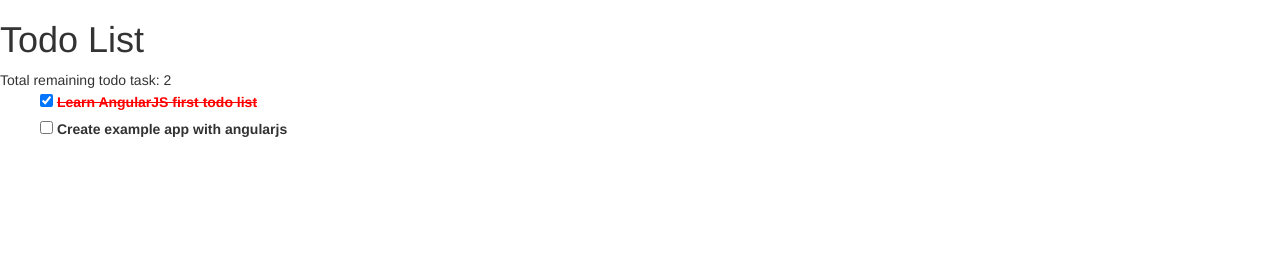
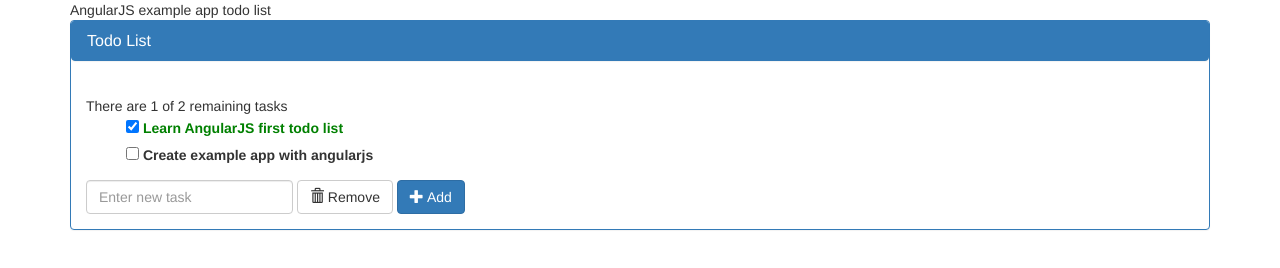
Before and after one commit to sochychoeun/angular-example, a plain HTML site: page public_html/get-start-todolist/todo-list.html in a window 1280 px wide. Drawn offline with nearby package versions, Linux system fonts and the light colour scheme.

Commit message:
Todo task app example

```diff
--- a/public_html/get-start-todolist/todo-list.html
+++ b/public_html/get-start-todolist/todo-list.html
@@ -13,17 +13,25 @@ and open the template in the editor.
         <script type="text/javascript" src="todo.js"></script>
         <!-- Latest compiled and minified CSS -->
         <link rel="stylesheet" href="https://maxcdn.bootstrapcdn.com/bootstrap/3.3.4/css/bootstrap.min.css">
+
         <style type="text/css">
             .done-true {
-                text-decoration: line-through;
-                color: red;
+                color: green;
             }
         </style>
     </head>
     <body>
-        <h1>Todo List</h1>
         <div ng-controller="TodoList as todo">
-            <span>Total remaining todo task: {{todo.todos.length}}</span>
+            <div class="container">
+                <div class="row">
+                    <div class="col-md-12">AngularJS example app todo list</div>
+                    <div class="col-md-12">
+                        <div class="panel panel-primary">
+                            <div class="panel panel-heading">
+                                <h1 class="panel-title">Todo List</h1>
+                            </div>
+                            <div class="panel-body">
+                                <span>There are {{todo.remaining()}} of {{todo.todos.length}} remaining tasks</span>
                                 <ul style="list-style: none;">
                                     <li ng-repeat="item in todo.todos">
                                         <label>
@@ -32,6 +40,20 @@ and open the template in the editor.
                                         </label>
                                     </li>
                                 </ul>
+                                <form class="form-inline" ng-submit="todo.addTask()">
+                                    <div class="form-group">
+                                        <input type="text" class="form-control input6" ng-model="todo.taskText" placeholder="Enter new task" />
+                                    </div>
+                                    <div class="form-group">
+                                        <button class="btn btn-default" type="button" ng-click="todo.removeTasks()"><i class="glyphicon glyphicon-trash"></i> Remove</button>
+                                        <button class="btn btn-primary" type="submit"><i class="glyphicon glyphicon-plus"></i> Add</button>
+                                    </div>
+                                </form>
+                            </div>
+                        </div>
+                    </div>
+                </div>
+            </div>
         </div>
     </body>
 </html>
--- a/public_html/get-start-todolist/todo.js
+++ b/public_html/get-start-todolist/todo.js
@@ -6,4 +6,26 @@ angular.module('todoApp', [])
                 {text: 'Learn AngularJS first todo list', done:true},
                 {text: 'Create example app with angularjs', done:false}
             ];
+
+            // Count all uncheck checkbox
+            todo.remaining = function(){
+                var count = 0;
+                angular.forEach(todo.todos, function(task){
+                    count += !task.done? 1: 0;
+                });
+                return count;
+            }
+
+            // Add new task
+            todo.addTask = function(){
+                todo.todos.push({text: todo.taskText, done: false});
+                todo.taskText = '';
+            }
+
+            // Remove selected tasks
+            todo.removeTasks = function(){
+                todo.todos =  todo.todos.filter(function(task){
+                    return !task.done;
+                });
+            }
         });
```
Also changed, not shown: nbproject/private/private.xml (added, +11 -0 lines). Lines whose indentation alone changed are shown as unchanged.
